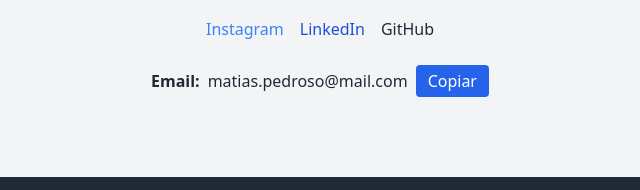
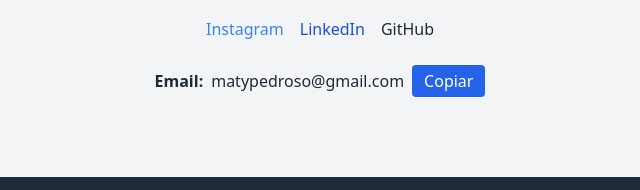
Before and after one commit to MatiPedroso/Portfolio, a plain HTML site: page index.html in a window 1280 px wide. Shown: the part 1479-1669 px from the top of the page, 320-960 px from the left. Drawn offline with nearby package versions, Linux system fonts and the light colour scheme.

Commit message:
fix email in contact section

```diff
--- a/index.html
+++ b/index.html
@@ -92,7 +92,7 @@
         <div class="text-center mt-6 flex items-center justify-center space-x-2">
             <span class="text-gray-800 font-semibold">Email:</span>
             <span class="relative group">
-                <span id="correo" class="text-gray-800 hover:text-gray-900 cursor-pointer">matias.pedroso@mail.com</span>
+                <span id="correo" class="text-gray-800 hover:text-gray-900 cursor-pointer">matypedroso@gmail.com</span>
                 <span class="absolute bottom-8 left-1/2 transform -translate-x-1/2 bg-gray-800 text-white text-sm rounded py-1 px-2 opacity-0 group-hover:opacity-100 transition-opacity duration-300">
                     Haz clic para copiar
                 </span>
```
